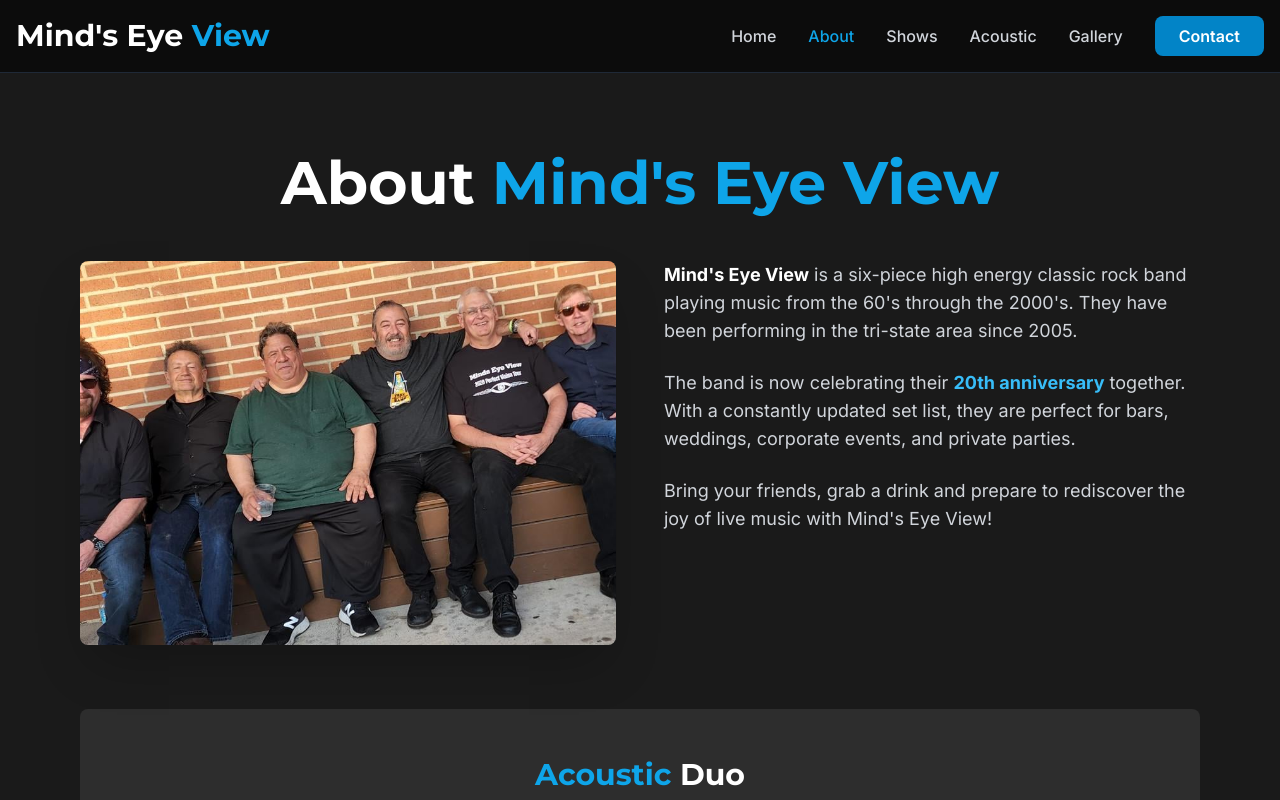
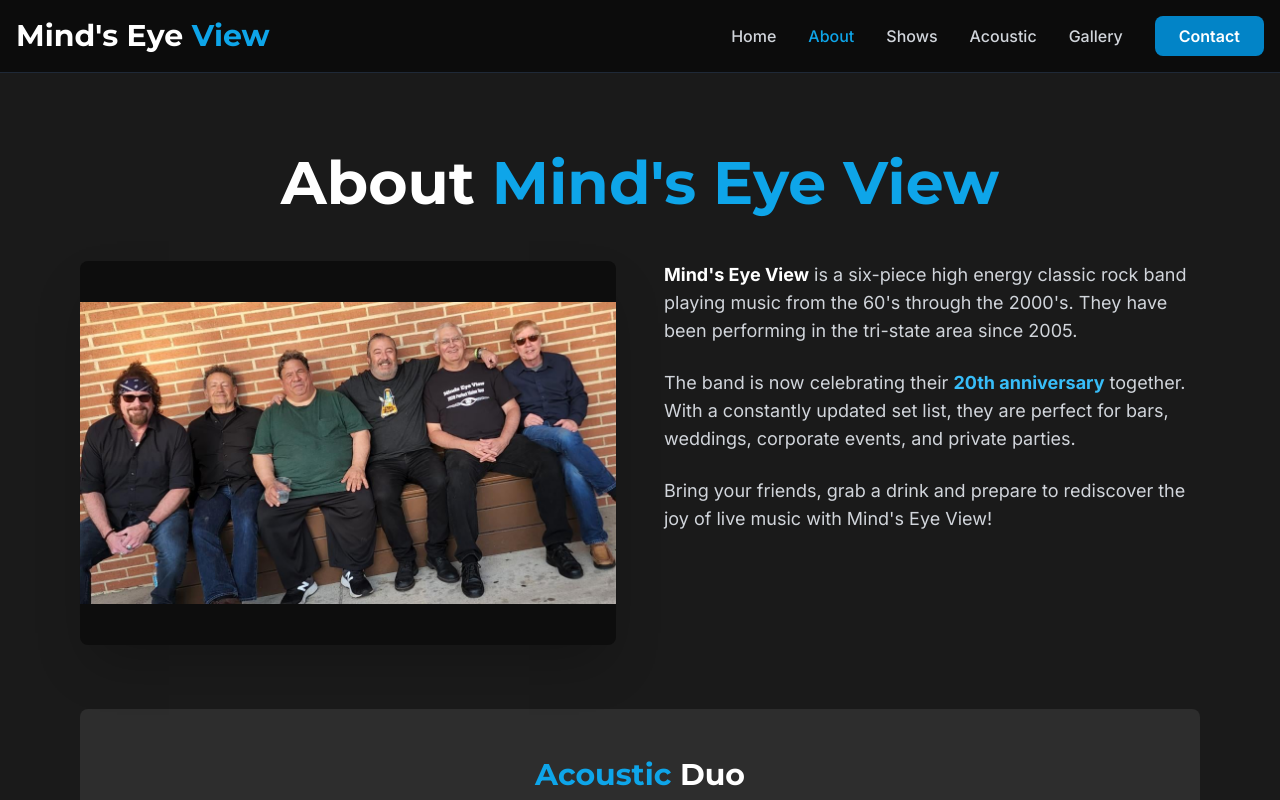
Before and after one commit to SkyNet-90/MindsEyeView_Website, a Next.js app: page /about in a window 1280 px wide. Shown: the top 800 px of the page. Built offline with nearby package versions, Linux system fonts and the light colour scheme; no server answers.

Commit message:
Fix band photo cropping - show full image without cutting off members

```diff
--- a/src/app/about/page.tsx
+++ b/src/app/about/page.tsx
@@ -15,12 +15,12 @@ export default function AboutPage() {
         </h1>
 
         <div className="grid md:grid-cols-2 gap-12 mb-16">
-          <div className="relative h-96 rounded-lg overflow-hidden shadow-2xl">
+          <div className="relative h-96 rounded-lg overflow-hidden shadow-2xl bg-rock-darker">
             <Image
               src="/images/band-photo.jpg"
               alt="Mind's Eye View Band"
               fill
-              className="object-cover"
+              className="object-contain"
             />
           </div>
           <div className="space-y-6 text-lg text-gray-300">
```
